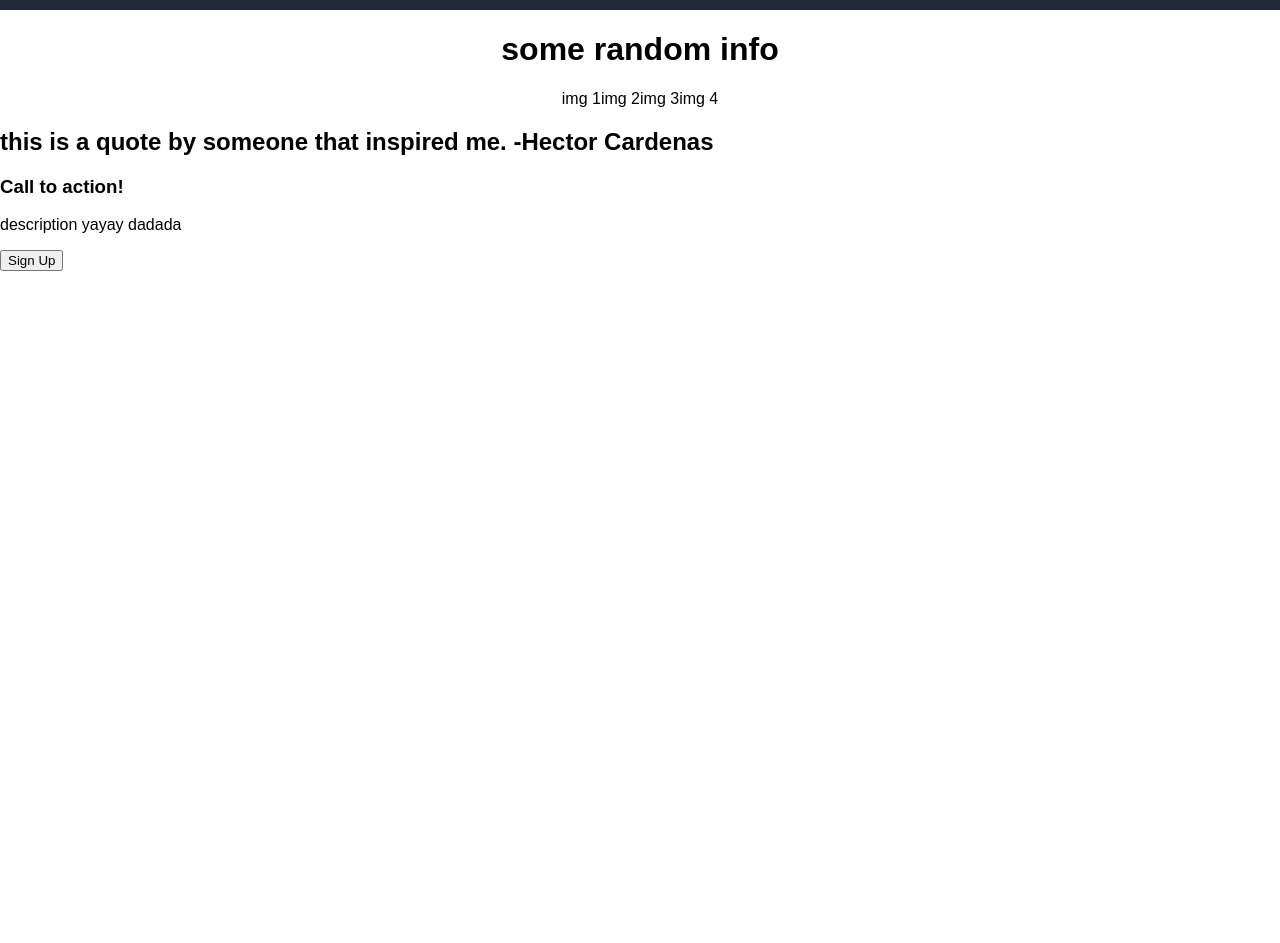
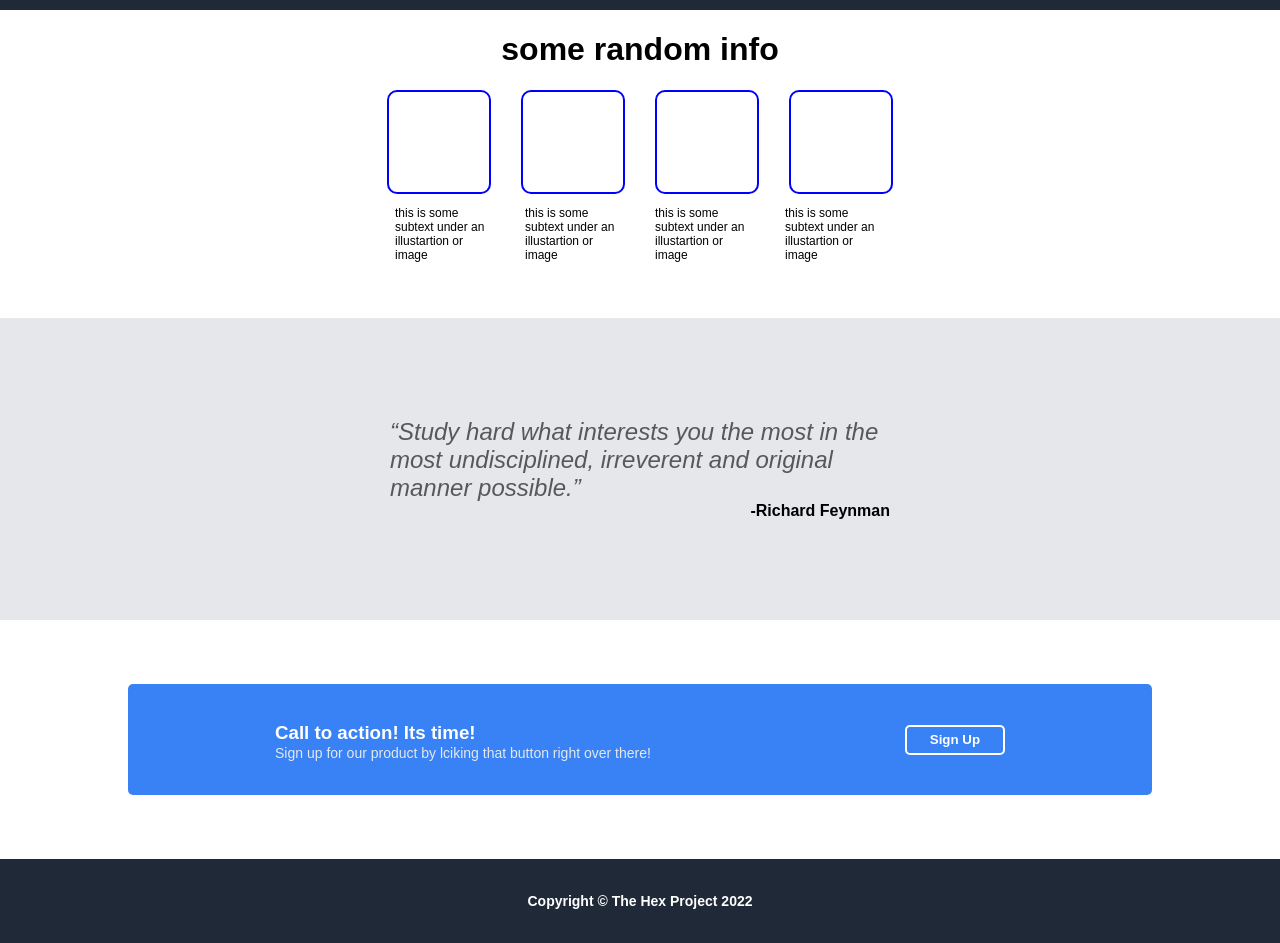
Before and after one commit to cardhect/landing-page, a plain HTML site: page index.html in a window 1280 px wide. Shown: the part 420-1363 px from the top of the page. Before the commit the page ends 800 px from the top, so only its background shows below. Drawn offline with Linux system fonts and the light colour scheme.

Commit message:
completed landing page

```diff
--- a/index.html
+++ b/index.html
@@ -36,24 +36,33 @@
       <h1>some random info</h1>
 
       <div class="img-info">
-        <div>img 1</div>
-        <div>img 2</div>
-        <div>img 3</div>
-        <div>img 4</div>
+        <div class="img-box"></div>
+        <div class="img-box"></div>
+        <div class="img-box"></div>
+        <div class="img-box"></div>
+      </div>
+      <div class="img-desc">
+        <p class="img-text">this is some subtext under an illustartion or image</p>
+        <p class="img-text">this is some subtext under an illustartion or image</p>
+        <p class="img-text">this is some subtext under an illustartion or image</p>
+        <p class="img-text">this is some subtext under an illustartion or image</p>
       </div>
     </div>
 
     <div class="quote">
-      <h2>this is a quote by someone that inspired me. -Hector Cardenas</h2>
+      <h2 class="quote-text">“Study hard what interests you the most in the most undisciplined, irreverent and original manner possible.”</h2>
+      <p class="quote-author">-Richard Feynman</p>
     </div>
 
     <div class="sign-up">
-      <div>
-        <h3>Call to action!</h3>
-        <p>description yayay dadada</p>
-        <button>Sign Up</button>
-      </div>
+        <div>
+          <h3 class="call-h3">Call to action! Its time!</h3>
+          <p class="call-p">Sign up for our product by lciking that button right over there!</p>
+        </div>
+        <button class="call-btn">Sign Up</button>
     </div>
-    <footer></footer>
+    <footer>
+      <p>Copyright © The Hex Project 2022</p>
+    </footer>
   </body>
 </html>
--- a/style.css
+++ b/style.css
@@ -18,7 +18,7 @@ a {
     text-decoration: none;
     color: white;
 }
-
+/* Top of site */
 .intro {
     display: flex;
     flex-direction: row;
@@ -35,6 +35,9 @@ a {
     width: 300px;
     margin-left: 100px;
     background-color: rgb(114, 114, 114);
+    display: flex;
+    align-items: center;
+    justify-content: center;
 }
 
 .info {
@@ -43,6 +46,99 @@ a {
     align-items: center;
 }
 
+/* Some random Info part of site */
 .img-info {
     display: flex;
+    gap: 30px;
 }
+
+.img-box {
+    border: 2px solid blue;
+    border-radius: 10px;
+    width: 100px;
+    height: 100px;
+}
+.img-desc {
+    gap: 30px;
+    display: flex;
+}
+
+.img-text {
+    text-align: center9;
+    font-size: 12px;
+    height: 100px;
+    width: 100px;
+}
+
+/* quoute part of site */
+.quote {
+    background-color: #e5e7eb;
+    padding: 100px;
+    display: flex;
+    flex-direction: column;
+    align-items: center;
+}
+.quote-text {
+    width: 500px;
+    margin: 0;
+    margin-right: 0;
+    font-weight: lighter;
+    color: #585858;
+    font-style: italic;
+}
+
+.quote-author {
+    text-align: right;
+    width: 500px;
+    margin: 0;
+    margin-right: 0;
+    font-weight: bolder;
+}
+
+/* Call to action part of site */
+.sign-up {
+    background-color: #3882f6;
+    border-radius: 5px;
+    display: flex;
+    justify-content: space-around;
+    align-items: center;
+    margin-top: 5%;
+    margin-left: 10%;
+    margin-right: 10%;
+    margin-bottom: 5%;
+    color: white;
+    padding: 20px;
+}
+
+.call-h3 {
+    margin-bottom: 0px;
+}
+
+.call-p {
+    color: #e5e7eb;
+    font-size: 14px;
+    margin-top: 1px;
+
+}
+
+.call-btn {
+    height: 30px;
+    width: 100px;
+    background-color: #3882f6;
+    border: white 2px solid;
+    border-radius: 5px;
+    color: white;
+    font-weight: 600;
+}
+/* footer */
+footer {
+    background-color: #1F2937;
+    margin: 0;
+    display: flex;
+    justify-content: center;
+    color: white;
+    font-weight: bold;
+    padding: 20px;
+    font-size: 14px;
+
+}
```
